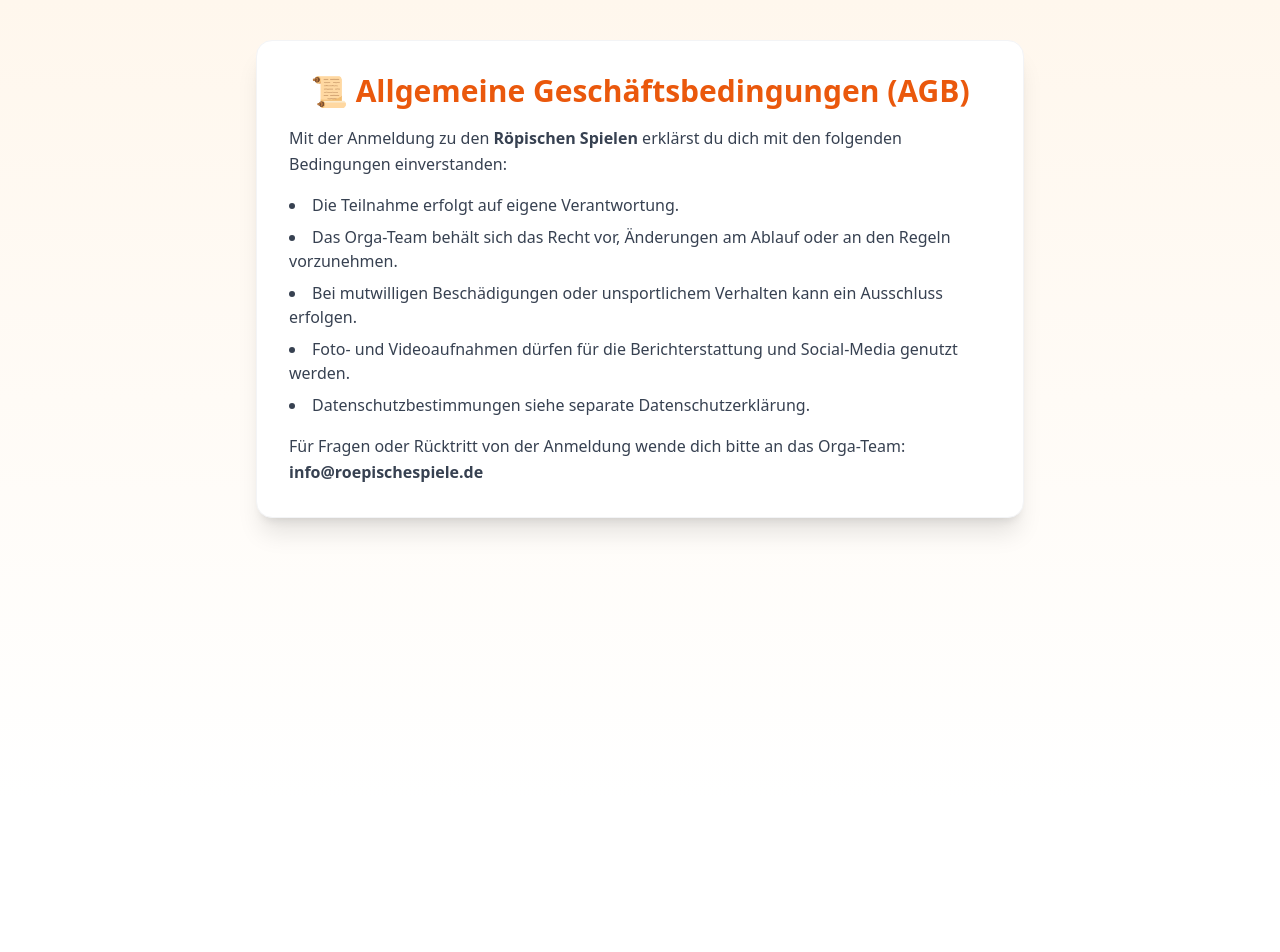
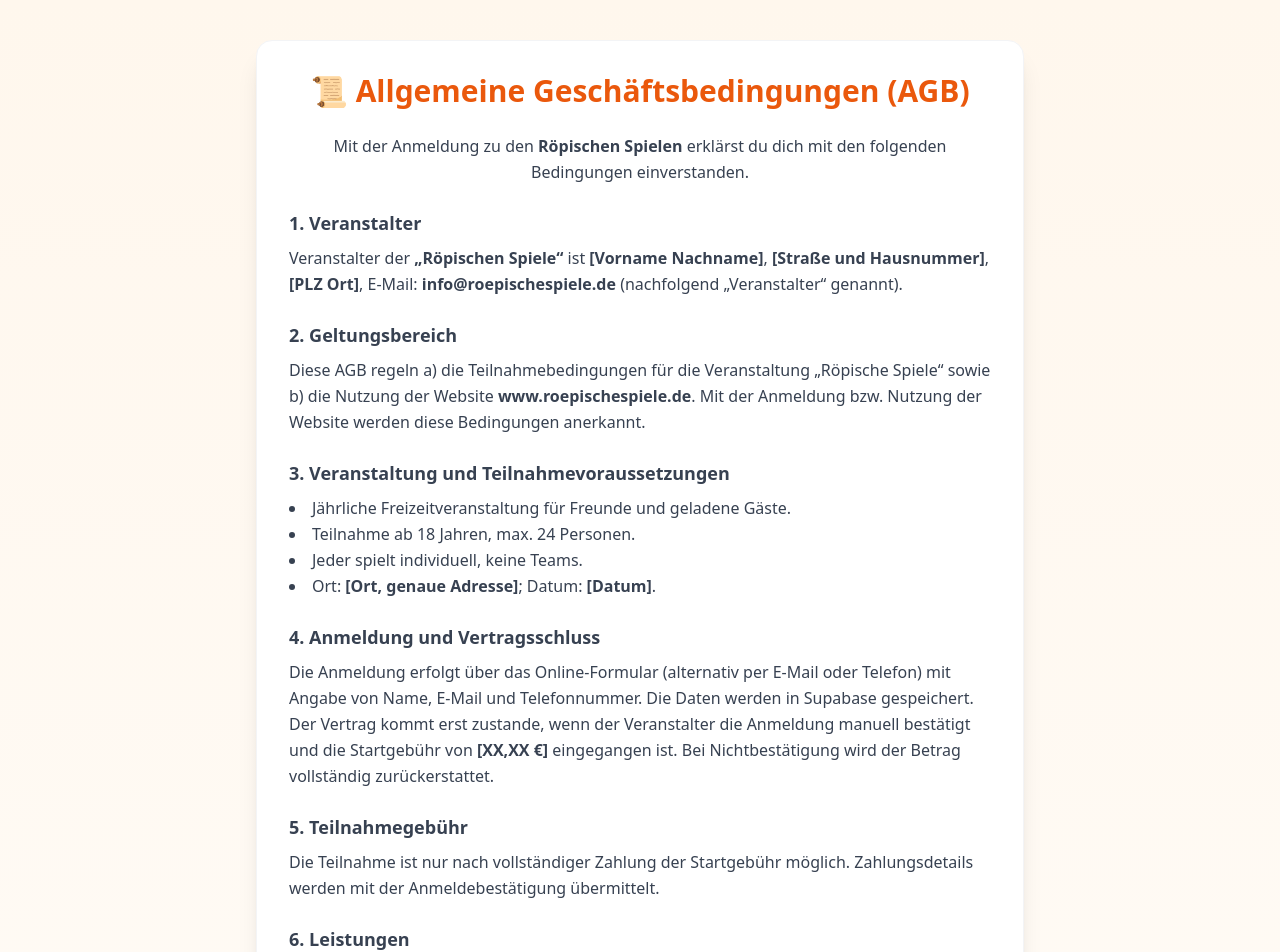
Before and after one commit to RaykSchroeder/RoepischeSpiele, a Next.js app: page /agb in a window 1280 px wide. Shown: the top 952 px of the page. Before the commit the page ends 800 px from the top, so only its background shows below. Built offline with nearby package versions, Linux system fonts and the light colour scheme.

Commit message:
Update agb.js

```diff
--- a/pages/agb.js
+++ b/pages/agb.js
@@ -2,27 +2,171 @@ export default function AGB() {
   return (
     <div className="min-h-screen bg-gradient-to-b from-orange-50 to-white flex flex-col items-center py-10 px-4">
       <div className="max-w-3xl bg-white shadow-xl rounded-2xl p-8 border border-gray-100">
-        <h1 className="text-3xl font-bold text-orange-600 mb-4 text-center">
+        <h1 className="text-3xl font-bold text-orange-600 mb-6 text-center">
           📜 Allgemeine Geschäftsbedingungen (AGB)
         </h1>
 
-        <p className="text-gray-700 leading-relaxed mb-4">
-          Mit der Anmeldung zu den <strong>Röpischen Spielen</strong> erklärst du dich mit den folgenden Bedingungen einverstanden:
+        <p className="text-gray-700 leading-relaxed mb-6 text-center">
+          Mit der Anmeldung zu den <strong>Röpischen Spielen</strong> erklärst du dich mit den folgenden Bedingungen einverstanden.
         </p>
 
-        <ul className="list-disc list-inside text-gray-700 space-y-2 mb-4">
-          <li>Die Teilnahme erfolgt auf eigene Verantwortung.</li>
-          <li>Das Orga-Team behält sich das Recht vor, Änderungen am Ablauf oder an den Regeln vorzunehmen.</li>
-          <li>Bei mutwilligen Beschädigungen oder unsportlichem Verhalten kann ein Ausschluss erfolgen.</li>
-          <li>Foto- und Videoaufnahmen dürfen für die Berichterstattung und Social-Media genutzt werden.</li>
-          <li>Datenschutzbestimmungen siehe separate Datenschutzerklärung.</li>
-        </ul>
+        <div className="text-gray-700 leading-relaxed space-y-6">
+          <section>
+            <h2 className="font-semibold text-lg mb-2">1. Veranstalter</h2>
+            <p>
+              Veranstalter der <strong>„Röpischen Spiele“</strong> ist <strong>[Vorname Nachname]</strong>,{" "}
+              <strong>[Straße und Hausnummer]</strong>, <strong>[PLZ Ort]</strong>, E-Mail:{" "}
+              <strong>info@roepischespiele.de</strong> (nachfolgend „Veranstalter“ genannt).
+            </p>
+          </section>
 
-        <p className="text-gray-700 leading-relaxed">
-          Für Fragen oder Rücktritt von der Anmeldung wende dich bitte an das Orga-Team:
-          <br />
-          <strong>info@roepischespiele.de</strong>
-        </p>
+          <section>
+            <h2 className="font-semibold text-lg mb-2">2. Geltungsbereich</h2>
+            <p>
+              Diese AGB regeln a) die Teilnahmebedingungen für die Veranstaltung „Röpische Spiele“ sowie b) die Nutzung
+              der Website <strong>www.roepischespiele.de</strong>. Mit der Anmeldung bzw. Nutzung der Website werden
+              diese Bedingungen anerkannt.
+            </p>
+          </section>
+
+          <section>
+            <h2 className="font-semibold text-lg mb-2">3. Veranstaltung und Teilnahmevoraussetzungen</h2>
+            <ul className="list-disc list-inside">
+              <li>Jährliche Freizeitveranstaltung für Freunde und geladene Gäste.</li>
+              <li>Teilnahme ab 18 Jahren, max. 24 Personen.</li>
+              <li>Jeder spielt individuell, keine Teams.</li>
+              <li>Ort: <strong>[Ort, genaue Adresse]</strong>; Datum: <strong>[Datum]</strong>.</li>
+            </ul>
+          </section>
+
+          <section>
+            <h2 className="font-semibold text-lg mb-2">4. Anmeldung und Vertragsschluss</h2>
+            <p>
+              Die Anmeldung erfolgt über das Online-Formular (alternativ per E-Mail oder Telefon) mit Angabe von Name,
+              E-Mail und Telefonnummer. Die Daten werden in Supabase gespeichert. Der Vertrag kommt erst zustande, wenn
+              der Veranstalter die Anmeldung manuell bestätigt und die Startgebühr von <strong>[XX,XX €]</strong>{" "}
+              eingegangen ist. Bei Nichtbestätigung wird der Betrag vollständig zurückerstattet.
+            </p>
+          </section>
+
+          <section>
+            <h2 className="font-semibold text-lg mb-2">5. Teilnahmegebühr</h2>
+            <p>
+              Die Teilnahme ist nur nach vollständiger Zahlung der Startgebühr möglich. Zahlungsdetails werden mit der
+              Anmeldebestätigung übermittelt.
+            </p>
+          </section>
+
+          <section>
+            <h2 className="font-semibold text-lg mb-2">6. Leistungen</h2>
+            <p>
+              Im Rahmen der Veranstaltung werden ein Buffet mit Speisen sowie Getränke (Softdrinks, Bier und
+              Cider/Summersby) bereitgestellt. Änderungen im Ablauf oder Angebot, die den Gesamtcharakter nicht
+              wesentlich beeinflussen, bleiben vorbehalten.
+            </p>
+          </section>
+
+          <section>
+            <h2 className="font-semibold text-lg mb-2">7. Rücktritt, Absage und Nichtteilnahme</h2>
+            <ul className="list-disc list-inside">
+              <li>
+                Stornierung nur in Ausnahmefällen bis 10 Tage vor Beginn möglich. Es kann eine Teilrückerstattung oder
+                Gutschrift für das Folgejahr erfolgen.
+              </li>
+              <li>
+                Bei Nichterscheinen oder späterem Rücktritt besteht kein Anspruch auf Rückzahlung.
+              </li>
+              <li>
+                Wird die Veranstaltung aus Gründen wie Krankheit, Wetter oder behördlichen Auflagen abgesagt, erfolgt
+                eine Teilrückerstattung oder Gutschrift.
+              </li>
+            </ul>
+          </section>
+
+          <section>
+            <h2 className="font-semibold text-lg mb-2">8. Haftung und Sicherheit</h2>
+            <ul className="list-disc list-inside">
+              <li>Die Teilnahme erfolgt auf eigene Gefahr.</li>
+              <li>
+                Der Veranstalter haftet nicht für Personen-, Sach- oder Vermögensschäden, außer bei Vorsatz oder grober
+                Fahrlässigkeit.
+              </li>
+              <li>Es besteht keine Veranstalter- oder Haftpflichtversicherung.</li>
+              <li>
+                Teilnehmer, die sich unangemessen verhalten oder andere gefährden, können ausgeschlossen werden. Eine
+                Rückerstattung erfolgt nicht.
+              </li>
+            </ul>
+          </section>
+
+          <section>
+            <h2 className="font-semibold text-lg mb-2">9. Foto- und Videoaufnahmen</h2>
+            <p>
+              Während der Veranstaltung werden Fotos und Videos erstellt. Mit der Teilnahme erklärst du dich
+              einverstanden, dass diese Aufnahmen auf der Website und in sozialen Medien veröffentlicht werden dürfen.
+              Ein Widerruf ist per E-Mail an <strong>info@roepischespiele.de</strong> möglich.
+            </p>
+          </section>
+
+          <section>
+            <h2 className="font-semibold text-lg mb-2">10. Datenschutz</h2>
+            <p>
+              Die Verarbeitung personenbezogener Daten erfolgt gemäß der gesetzlichen Bestimmungen. Details findest du
+              in der <strong>Datenschutzerklärung</strong> auf dieser Website.
+            </p>
+          </section>
+
+          <section>
+            <h2 className="font-semibold text-lg mb-2">11. Nutzung der Website</h2>
+            <ul className="list-disc list-inside">
+              <li>Der Veranstalter bemüht sich um eine jederzeit erreichbare, fehlerfreie Website.</li>
+              <li>Es besteht kein Anspruch auf ständige Verfügbarkeit oder technische Fehlerfreiheit.</li>
+              <li>
+                Alle Inhalte der Website unterliegen dem Urheberrecht und dürfen ohne Zustimmung nicht verwendet
+                werden.
+              </li>
+            </ul>
+          </section>
+
+          <section>
+            <h2 className="font-semibold text-lg mb-2">12. Änderungen der AGB</h2>
+            <p>
+              Der Veranstalter kann diese AGB jederzeit ändern. Die jeweils aktuelle Fassung wird auf der Website
+              veröffentlicht und gilt ab dem Zeitpunkt der Veröffentlichung.
+            </p>
+          </section>
+
+          <section>
+            <h2 className="font-semibold text-lg mb-2">13. Anwendbares Recht und Gerichtsstand</h2>
+            <p>
+              Es gilt das Recht der Bundesrepublik Deutschland. Gerichtsstand ist der Wohnsitz des Veranstalters.
+            </p>
+          </section>
+
+          <section>
+            <h2 className="font-semibold text-lg mb-2">14. Salvatorische Klausel</h2>
+            <p>
+              Sollte eine Bestimmung dieser AGB unwirksam sein, bleibt die Gültigkeit der übrigen unberührt. Es gilt die
+              Regelung, die dem wirtschaftlichen Zweck am nächsten kommt.
+            </p>
+          </section>
+
+          <section className="pt-4 border-t border-gray-200">
+            <p>
+              <strong>Kontakt:</strong>
+              <br />
+              [Vorname Nachname]
+              <br />
+              [Straße und Hausnummer]
+              <br />
+              [PLZ Ort]
+              <br />
+              E-Mail: <strong>info@roepischespiele.de</strong>
+              <br />
+              Website: <strong>www.roepischespiele.de</strong>
+            </p>
+          </section>
+        </div>
       </div>
     </div>
   );
```
